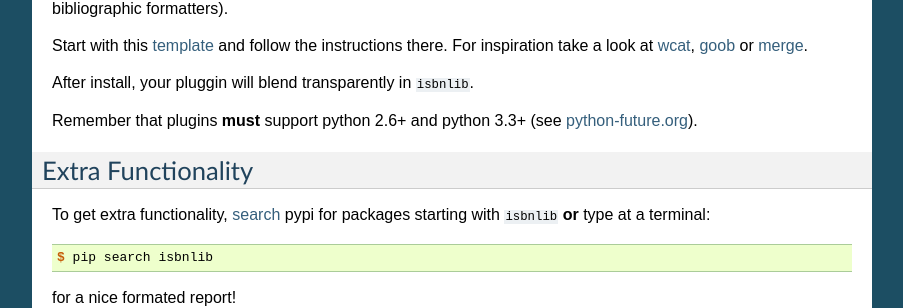
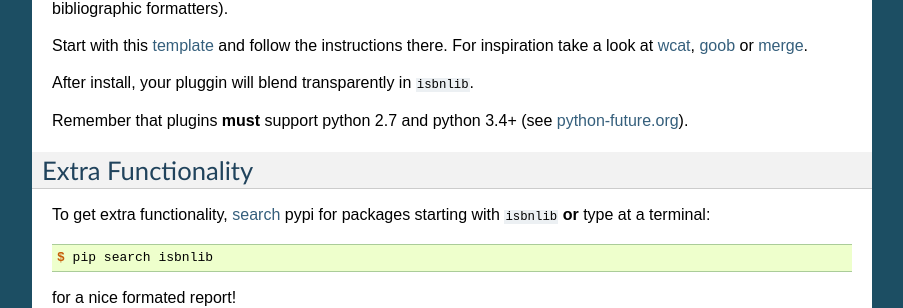
Before and after one commit to rysto3/isbnlib, a Sphinx documentation site: the page built from docs/devs.rst, in a window 1280 px wide and 900 px high, scrolled down 3237 px. Shown: the part 148-456 px from the top of the window, without its empty margins (198-1101 px from the left). Built offline with Sphinx 7.4.7, drawn with Linux system fonts in a browser that asks for light colours.

Commit message:
drop support for py26 and py33

```diff
--- a/docs/devs.rst
+++ b/docs/devs.rst
@@ -212,7 +212,7 @@ at wcat_, goob_ or merge_.
 
 After install, your pluggin will blend transparently in ``isbnlib``.
 
-Remember that plugins **must** support python 2.6+ and python 3.3+ (see python-future.org_).
+Remember that plugins **must** support python 2.7 and python 3.4+ (see python-future.org_).
 
 
 
```
Also changed, not shown: CONTRIBUTING.md (+1 -1 lines), 1 other file.
